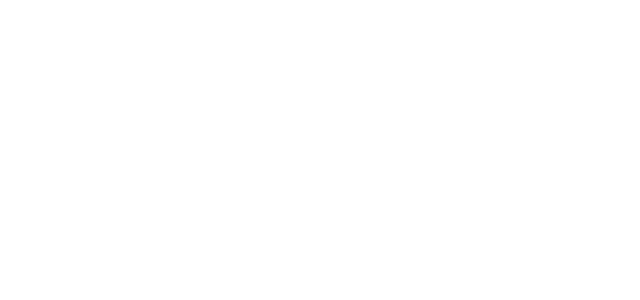
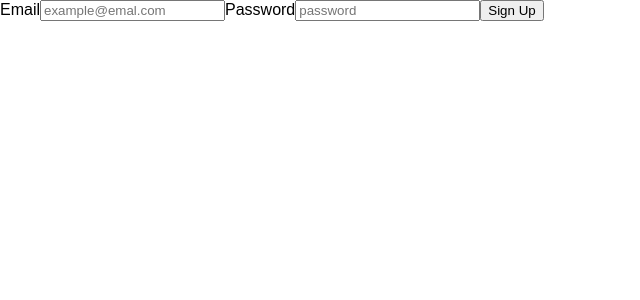
Before and after one commit to Vuka951/cra-boilerplate, a React (Create React App) app: page /signup in a window 1280 px wide. Shown: the top 300 px of the page, without its empty margins (0-640 px from the left). Built offline with nearby package versions, Linux system fonts and the light colour scheme.

Commit message:
Registration added

```diff
--- a/src/App.js
+++ b/src/App.js
@@ -2,6 +2,7 @@ import React, {Component} from 'react';
 import {Route} from 'react-router-dom';
 import HomePage from './components/pages/HomePage';
 import LoginPage from './components/pages/LoginPage';
+import SignUpPage from './components/pages/SignUpPage';
 import DashboardPage from './components/pages/DashboardPage';
 import UserRoute from './components/routes/UserRoute';
 import GuestRoute from './components/routes/GuestRoute';
@@ -14,6 +15,7 @@ class App extends Component {
       <div>
         <Route location={location} path='/' exact component={HomePage} />
         <GuestRoute location={location} path='/login' exact component={LoginPage} />
+        <GuestRoute location={location} path='/signup' exact component={SignUpPage} />
         <UserRoute location={location} path='/dashboard' exact component={DashboardPage} />
       </div>
     );
--- /dev/null
+++ b/src/actions/users.js
@@ -0,0 +1,4 @@
+import {userLoggedIn} from './auth';
+import api from '../api';
+
+export const signup = (data) => (dispatch) => api.user.signup(data).then((user) => dispatch(userLoggedIn(user)));
--- a/src/api.js
+++ b/src/api.js
@@ -3,5 +3,6 @@ import axios from 'axios';
 export default {
   user: {
     login: (info) => axios.post('http://localhost:8080/api/auth', {info}).then((res) => res.data.user),
+    signup: (user) => axios.post('http://localhost:8080/api/users', {user}).then((res) => res.data.user),
   },
 };
--- a/src/components/pages/HomePage.js
+++ b/src/components/pages/HomePage.js
@@ -10,7 +10,7 @@ class HomePage extends Component {
     return (
       <div>
         <h1>HomePage</h1>
-        {isAuthenticated ? <button onClick={() => logout()}>Logout</button> : <Link to='/login'>login</Link>}
+        {isAuthenticated ? <button onClick={() => logout()}>Logout</button> : <div><Link to='/login'>login</Link> or <Link to='/signup'>SignUp</Link></div>}
       </div>
     );
   }
--- /dev/null
+++ b/src/components/pages/SignUpPage.js
@@ -0,0 +1,25 @@
+import React, {Component} from 'react';
+import PropTypes from 'prop-types';
+import {connect} from 'react-redux';
+import SignupForm from './forms/SignupForm';
+import {signup} from '../../actions/users';
+
+class SignUpPage extends Component {
+    submit = (data) => this.props.signup(data).then(() => this.props.history.push('/dashboard')); // eslint-disable-line
+    render() {
+      return (
+        <div>
+          <SignupForm submit={this.submit}/>
+        </div>
+      );
+    }
+}
+
+SignUpPage.propTypes = {
+  history: PropTypes.shape({
+    push: PropTypes.func.isRequired,
+  }).isRequired,
+  signup: PropTypes.func.isRequired,
+};
+
+export default connect(null, {signup})(SignUpPage);
--- /dev/null
+++ b/src/components/pages/forms/SignupForm.js
@@ -0,0 +1,58 @@
+import React, {Component} from 'react';
+import PropTypes from 'prop-types';
+import isEmail from 'validator/lib/isEmail';
+import InlineError from '../messages/InlineError';
+/* eslint-disable*/
+class SignupForm extends Component {
+    state = {
+      data: {
+        email: '',
+        password: '',
+      },
+      loading: false,
+      errors: {},
+    }
+
+    onChange = (e) => {
+      this.setState({
+        data: {...this.state.data, [e.target.name]: e.target.value},
+      });
+    }
+
+    onSubmit = (e) => {
+      e.preventDefault();
+      const errors = this.validate(this.state.data);
+      this.setState({errors});
+      if (Object.keys(errors).length === 0) {
+        this.setState({loading: true});
+        this.props.submit(this.state.data).catch((err) => this.setState({errors: err.response.data.errors, loading: false}));
+      }
+    }
+
+      validate = (data) => {
+        const errors = {};
+        if (!isEmail(data.email)) errors.email = 'Invalid Email';
+        if (!data.password) errors.password = 'Cant be black';
+        return errors;
+      }
+      render() {
+        const {data, errors, loading} = this.state;
+        return (
+          <form onSubmit={this.onSubmit}>
+            <label htmlFor="email">Email</label>
+            <input type="email" id="email" name="email" placeholder="example@emal.com" value={data.email} onChange={this.onChange} />
+            {errors.email && <InlineError text={errors.email}/>}
+            <label htmlFor="email">Password</label>
+            <input type="password" id="password" name="password" placeholder="password" value={data.password} onChange={this.onChange} />
+            {errors.password && <InlineError text={errors.password}/>}
+            <button>Sign Up</button>
+          </form>
+        );
+      }
+}
+
+SignupForm.propTypes = {
+  submit: PropTypes.func.isRequired,
+};
+
+export default SignupForm;
```
